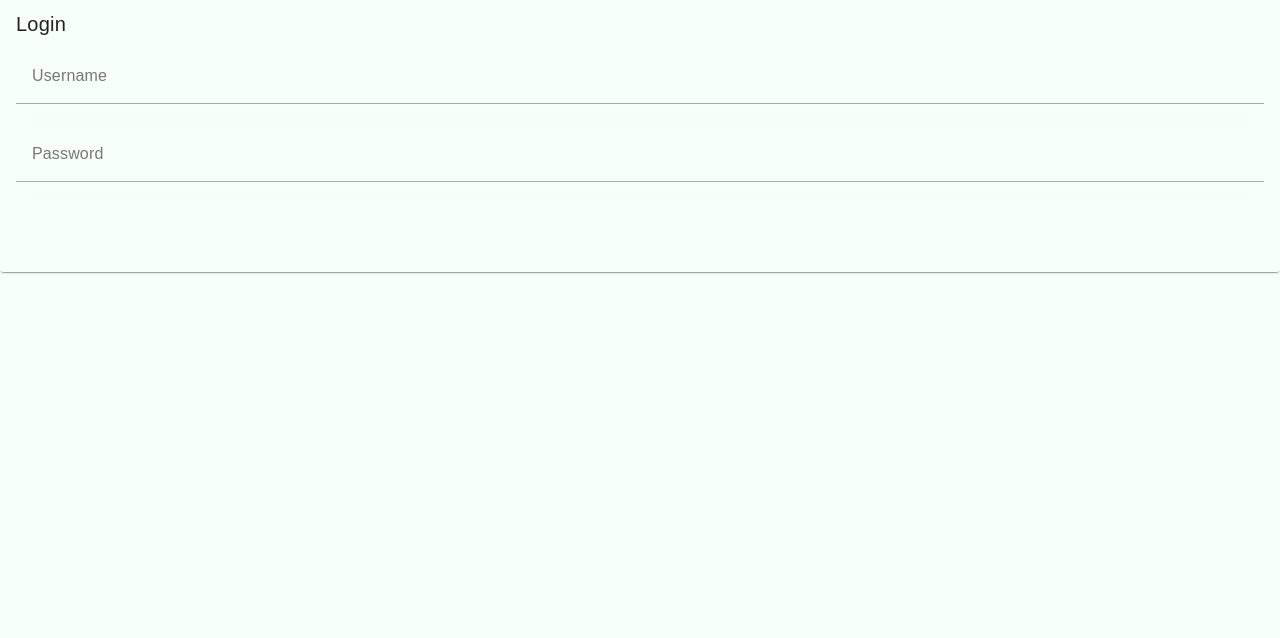
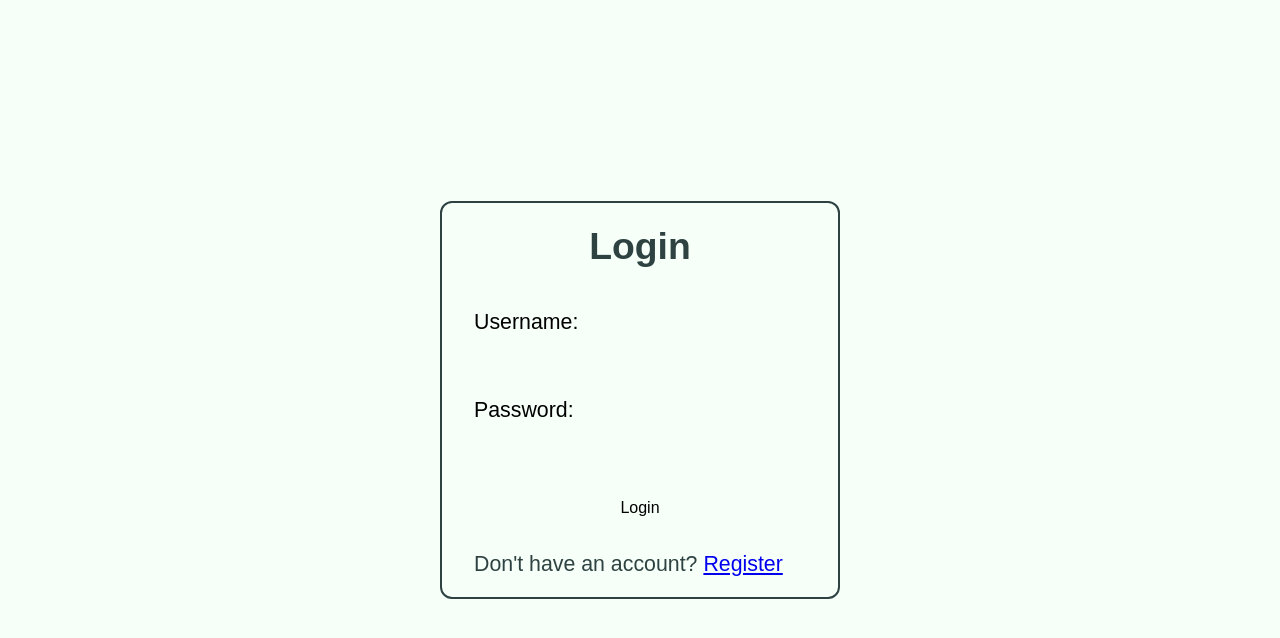
Before and after one commit to jwted/MentalHealthCare, a Vue app in the folder frontend/: page /login in a window 1280 px wide. Shown: the top 638 px of the page. Built offline with nearby package versions, Linux system fonts and the light colour scheme.

Commit message:
login and register forms

```diff
--- a/frontend/src/components/Button.vue
+++ b/frontend/src/components/Button.vue
@@ -28,7 +28,7 @@ button {
  font-size: 16pt;
  cursor: pointer;
  height: 50px;
- width: 100px;
+ width: 100%;
  transition: background-color 0.5s ease-in-out, color 0.5s ease-in-out;
 }
 
--- a/frontend/src/views/LoginView.vue
+++ b/frontend/src/views/LoginView.vue
@@ -1,28 +1,29 @@
 <template>
-  <v-form>
-    <v-card>
-      <v-card-title>Login</v-card-title>
-      <v-card-text>
-        <v-text-field
-          label="Username"
-          outlined
-          v-model="username"
-        ></v-text-field>
-        <v-text-field
-          label="Password"
-          outlined
-          v-model="password"
-          type="password"
-        ></v-text-field>
-      </v-card-text>
-      <v-card-actions>
-        <v-btn color="primary">Login</v-btn>
-      </v-card-actions>
-    </v-card>
-  </v-form>
+  <div class="container">
+    <form>
+      <h2>Login</h2>
+      <div>
+        <label for="username">Username:</label>
+        <input type="text" id="username" v-model="username" />
+      </div>
+      <div>
+        <label for="password">Password:</label>
+        <input type="password" id="password" v-model="password" />
+      </div>
+      <div>
+        <Button :text="'Login'" class="button"></Button>
+      </div>
+      <div>
+        <p>
+          Don't have an account? <router-link to="/register">Register</router-link>
+        </p>
+      </div>
+    </form>
+  </div>
 </template>
 
 <script>
+import Button from "@/components/Button.vue";
 export default {
   data() {
     return {
@@ -30,9 +31,58 @@ export default {
       password: "",
     };
   },
-}
+
+  components: {
+    Button
+  },
+};
 </script>
 
 <style>
+.container,
+form {
+  display: flex;
+  flex-direction: column;
+  justify-content: center;
+  align-items: center;
+  padding: 1rem 2rem;
+  background-color: #f6fff8;
+}
 
+.container {
+  height: 100vh;
+}
+form {
+  width: 100%;
+  max-width: 400px;
+  margin: 0 auto;
+  border-radius: 12px ;
+  border: 2px solid #2e4242;
+}
+
+h2 {
+  color: #2e4242;
+  font-size: 28pt;
+  margin-bottom: 2rem;
+}
+
+label {
+  font-size: 16pt;
+  margin-bottom: 0.5rem;
+}
+
+input {
+  width: 100%;
+  padding: 0.5rem;
+  margin-bottom: 1rem;
+}
+
+div {
+  width: 100%;
+}
+
+p{
+  margin-top: 1rem;
+  text-decoration: none;
+}
 </style>
--- /dev/null
+++ b/frontend/src/views/RegisterView.vue
@@ -0,0 +1,93 @@
+<template>
+    <div class="container">
+      <form>
+        <h2>Login</h2>
+        <div>
+          <label for="username">Username:</label>
+          <input type="text" id="username" v-model="username" />
+        </div>
+        <div>
+          <label for="username">Email:</label>
+          <input type="text" id="email" v-model="email" />
+        </div>
+        <div>
+          <label for="password">Password:</label>
+          <input type="password" id="password" v-model="password" />
+        </div>
+        <div>
+          <Button :text="'Register'" class="button"></Button>
+        </div>
+        <div>
+          <p>
+            Already have an account? <router-link to="/login">Login</router-link>
+          </p>
+        </div>
+      </form>
+    </div>
+  </template>
+
+  <script>
+  import Button from "@/components/Button.vue";
+  export default {
+    data() {
+      return {
+        username: "",
+        email: "",
+        password: "",
+      };
+    },
+
+    components: {
+      Button
+    },
+  };
+  </script>
+
+  <style>
+  .container,
+  form {
+    display: flex;
+    flex-direction: column;
+    justify-content: center;
+    align-items: center;
+    padding: 1rem 2rem;
+    background-color: #f6fff8;
+  }
+
+  .container {
+    height: 100vh;
+  }
+  form {
+    width: 100%;
+    max-width: 400px;
+    margin: 0 auto;
+    border-radius: 12px ;
+    border: 2px solid #2e4242;
+  }
+
+  h2 {
+    color: #2e4242;
+    font-size: 28pt;
+    margin-bottom: 2rem;
+  }
+
+  label {
+    font-size: 16pt;
+    margin-bottom: 0.5rem;
+  }
+
+  input {
+    width: 100%;
+    padding: 0.5rem;
+    margin-bottom: 1rem;
+  }
+
+  div {
+    width: 100%;
+  }
+
+  p{
+    margin-top: 1rem;
+    text-decoration: none;
+  }
+  </style>
```
Also changed, not shown: frontend/vite.config.js.timestamp-1711822630465-aa11049f0aeb8.mjs (added, +19 -0 lines). Lines whose indentation alone changed are shown as unchanged.
